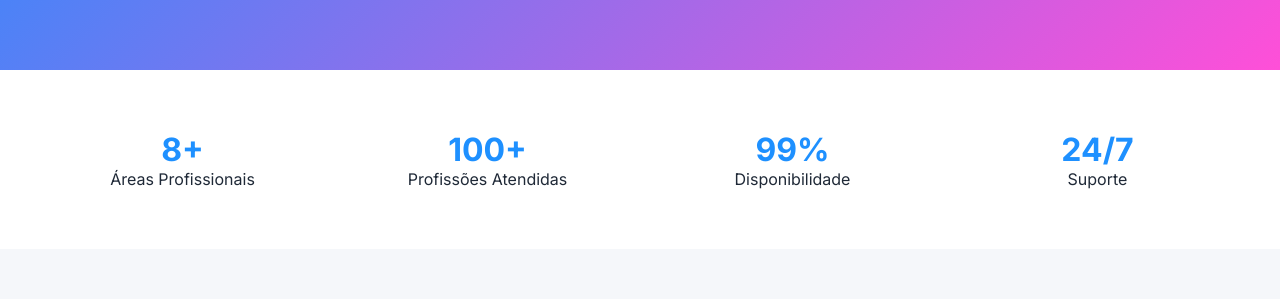
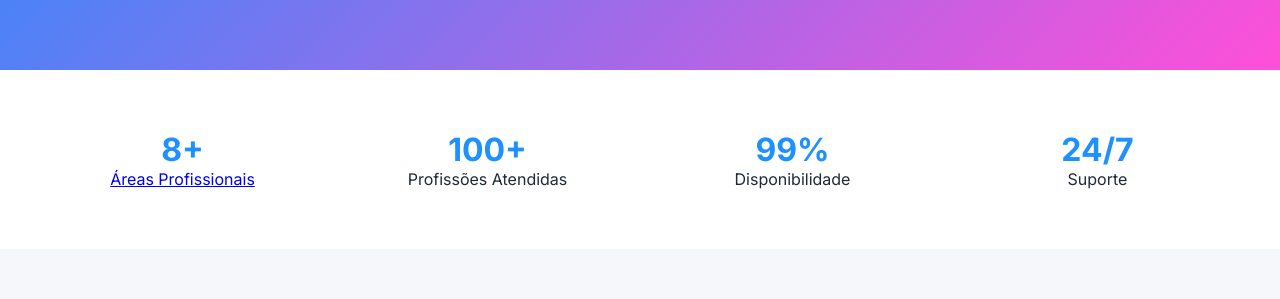
Before and after one commit to pedrodhones12/agenciadesites, a plain HTML site: page index.html in a window 1280 px wide. Shown: the part 411-710 px from the top of the page. Drawn offline with Linux system fonts and the light colour scheme.

Commit message:
Update index.html

```diff
--- a/index.html
+++ b/index.html
@@ -169,9 +169,12 @@
   <p>Democratizamos a criação de sites profissionais. Templates inteligentes, acessibilidade total e tecnologia de ponta para qualquer profissão.</p>
   <button>Criar Meu Site Grátis</button>
 </section>
+<section class="stats">
+  <div class="stat">
+    <h3>8+</h3>
+    <p><a href="areas-profissionais.html">Áreas Profissionais</a></p>
+  </div>
 
-<section class="stats">
-  <div class="stat"><h3>8+</h3><p>Áreas Profissionais</p></div>
   <div class="stat"><h3>100+</h3><p>Profissões Atendidas</p></div>
   <div class="stat"><h3>99%</h3><p>Disponibilidade</p></div>
   <div class="stat"><h3>24/7</h3><p>Suporte</p></div>
```
